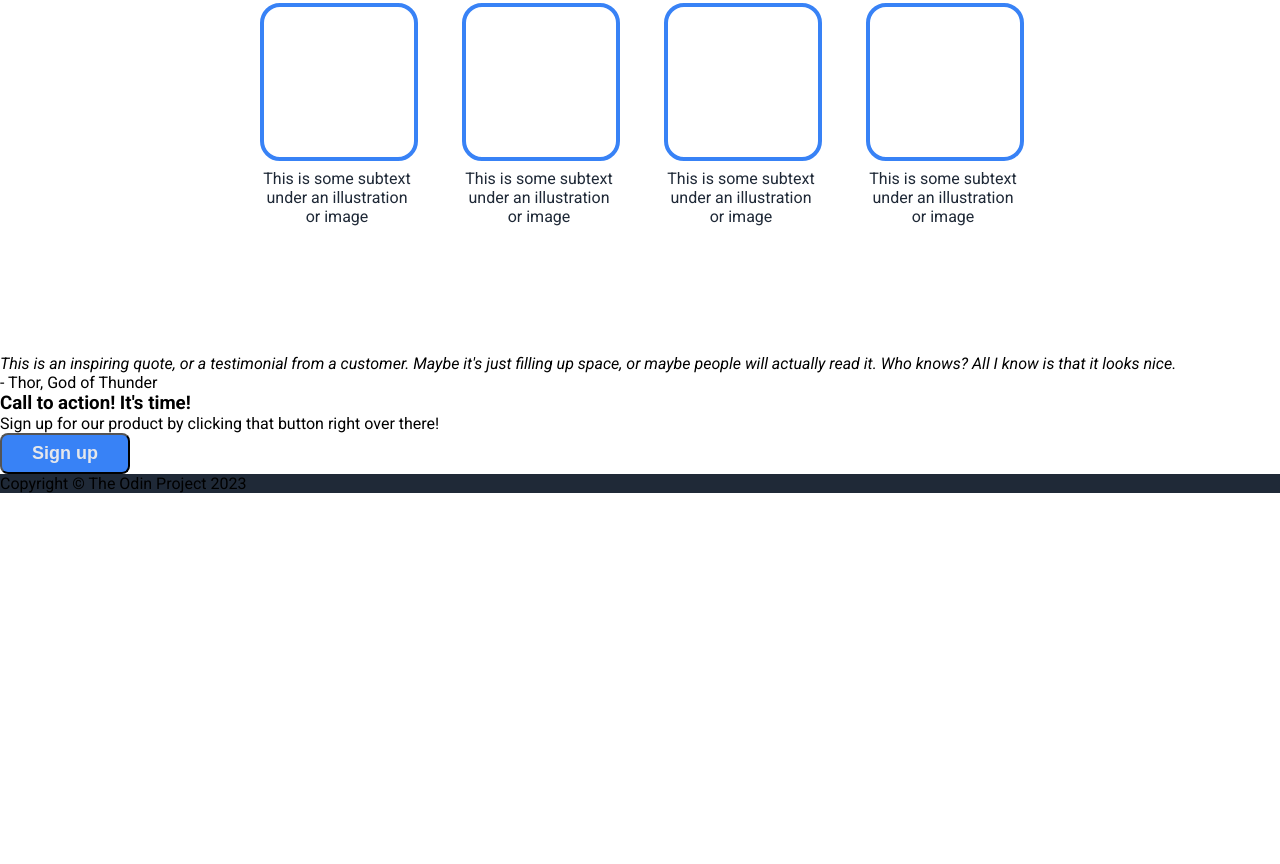
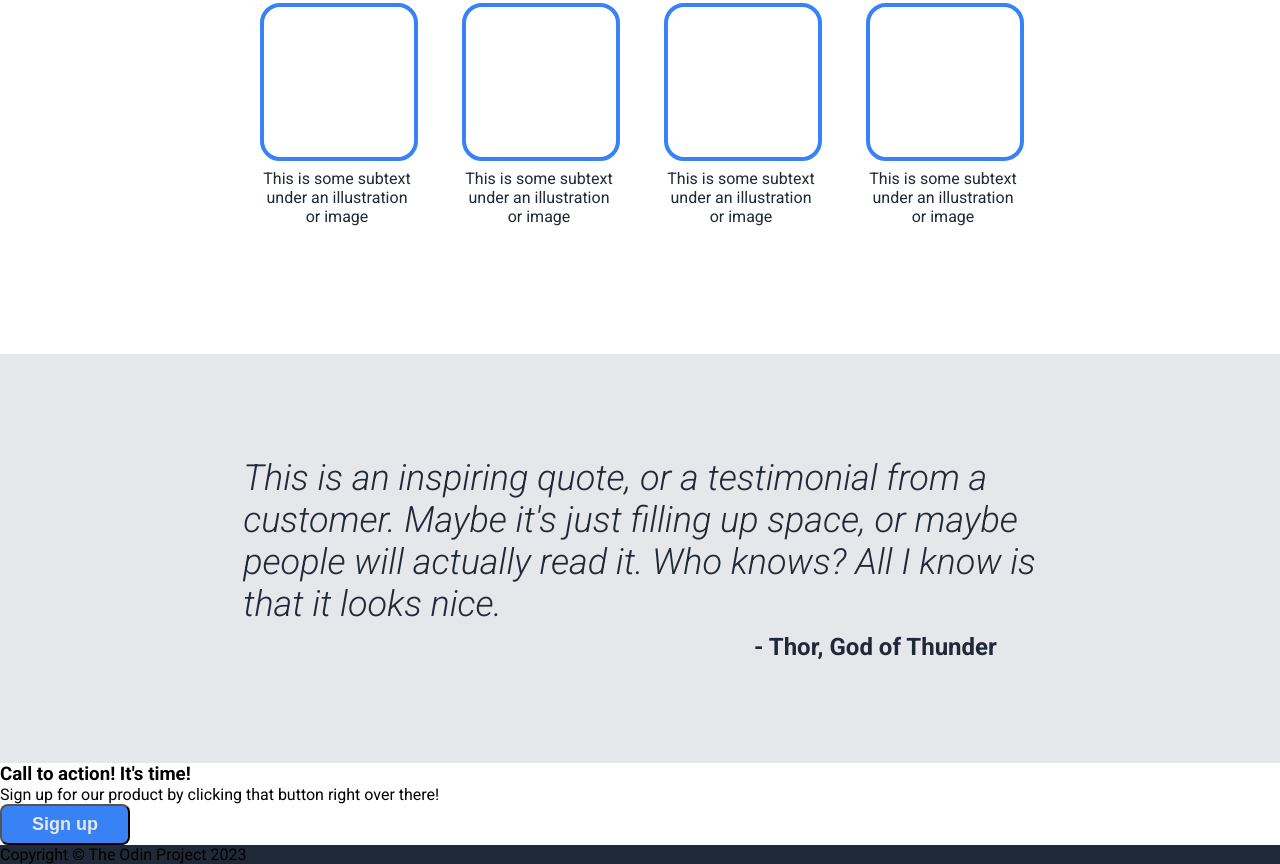
Before and after one commit to Galescape/landing-page, a plain HTML site: page index.html in a window 1280 px wide. Shown: the part 632-1496 px from the top of the page. Before the commit the page ends 1125 px from the top, so only its background shows below. Drawn offline with Linux system fonts and the light colour scheme.

Commit message:
Add style to the third section

```diff
--- a/styles.css
+++ b/styles.css
@@ -45,7 +45,7 @@ a {
     font-weight: 300;
 }
 
-/* Header content */
+/* Header content - Hero */
 
 .header-content {
     padding: 10% 0;
@@ -103,7 +103,7 @@ a {
     font-weight: 300;
 }
 
-/* Section two */
+/* Section two - Cards */
 
 .section-two {
     display: flex;
@@ -143,3 +143,28 @@ a {
     height: 150px;
     border-radius: 20px;
 }
+
+/* Section three - Quote */
+
+.section-three {
+    background-color: #e5e7eb;
+    padding: 8% 19%;
+    display: flex;
+    flex-direction: column;
+    justify-content: center;
+    gap: 8px;
+}
+
+.section-three > em {
+    font-weight: 300;
+    color: #1f2937;
+    font-size: 36px;
+}
+
+.section-three > div {
+    font-size: 24px;
+    font-weight: 700;
+    color: #1f2937;
+    align-self: flex-end;
+    padding-right: 40px;
+}
```
